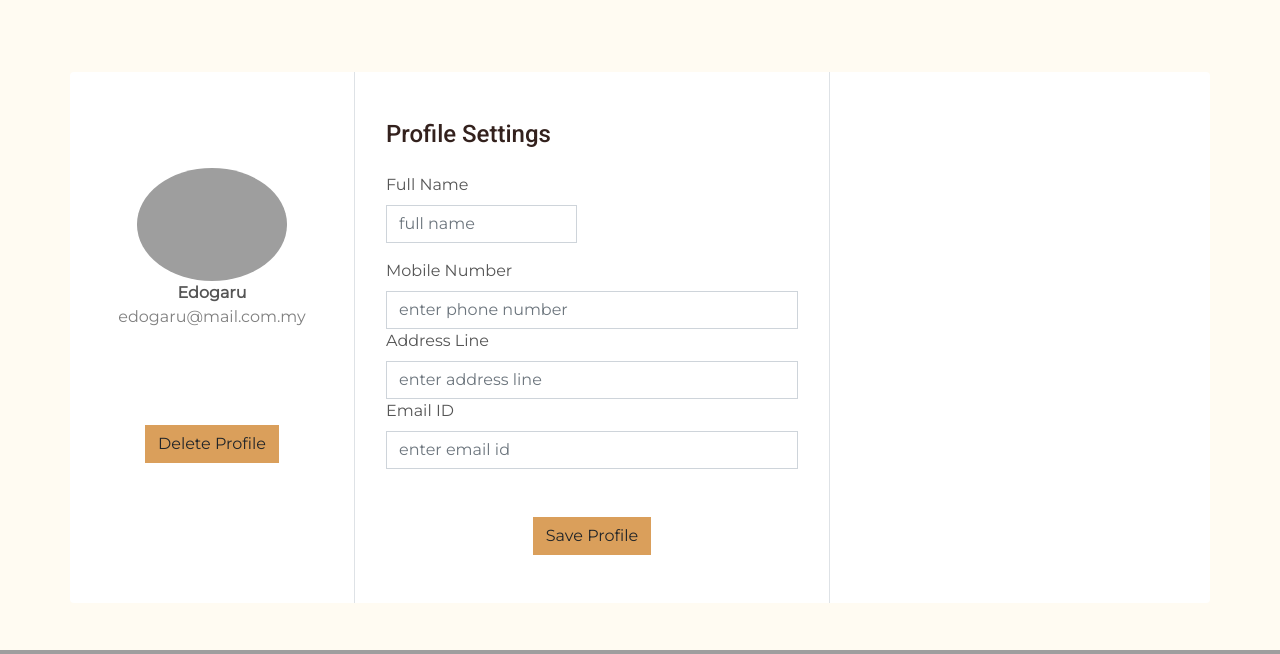
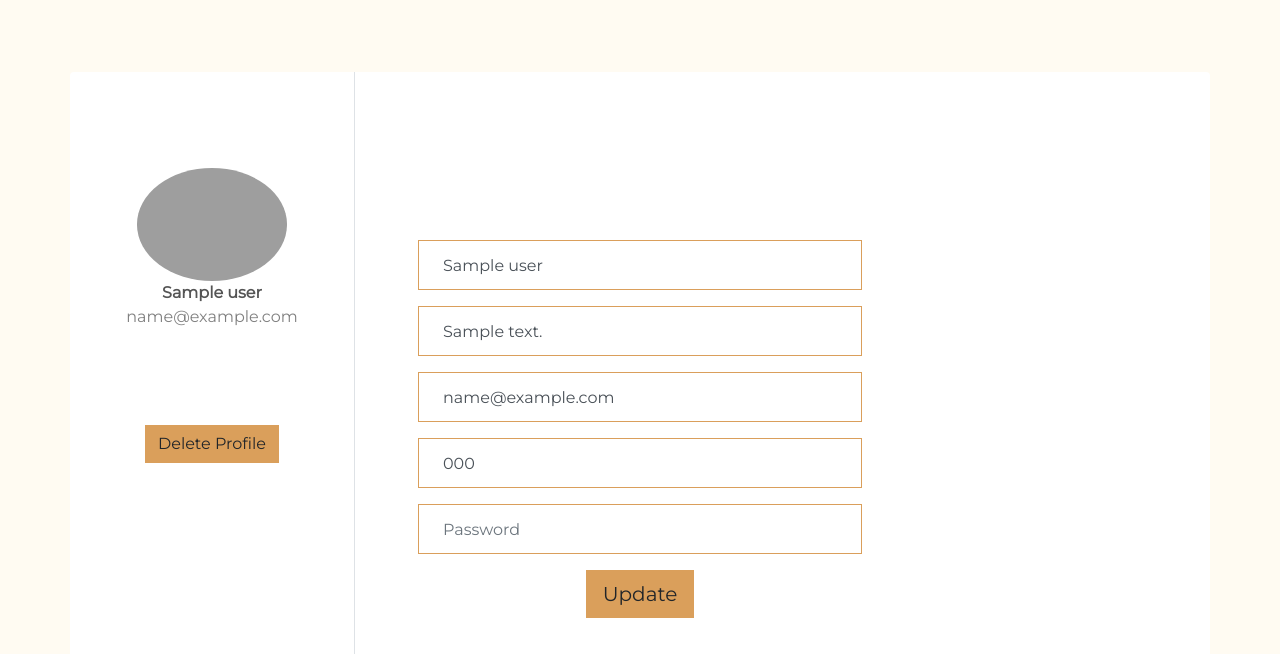
Before and after one commit to rachhhWrong/ICT3X03-Team37, a Flask app: page /account/edit_account/ in a window 1280 px wide. Shown: the part 120-774 px from the top of the page. Run offline with Flask 3, Linux system fonts and the light colour scheme; the visitor is signed in with stand-in values (Sample User, id 1); a database or web service that is not in the repository returns one stand-in record (values such as "Sample title"); parts of the project's set-up code (start-up, migrations or seed data) failed here and were passed over; some libraries are stand-ins or nearby versions; grey boxes are pictures that could not be loaded.

Commit message:
can update profile liao
can liao can liao

```diff
--- a/main.py
+++ b/main.py
@@ -57,6 +57,7 @@ def analyst_login():
 def login_page():
     if 'email' in session:
         # print("Logged in as: " + session['username'])
+        session.get('email')
         return render_template("login.html")
     else:
         return render_template("login.html")
@@ -74,7 +75,8 @@ def login():
         # analyst = mongo.db.analyst
         # analyst_user = analyst.find_one({'name': request.form['username']})
         if login_user:
-            if bcrypt.hashpw(request.form['password'].encode('utf-8'),login_user['password']) == login_user['password']:
+            if bcrypt.hashpw(request.form['password'].encode('utf-8'), login_user['password']) == login_user[
+                'password']:
                 session['email'] = login_user['email']
                 flash('Login Success', category='success')
                 return redirect(url_for('allproducts'))
@@ -84,7 +86,6 @@ def login():
             flash('Email does not exist', category='error')
 
     return render_template("login.html", boolean=True)
-
 
 
 # pseudocode dont erase
@@ -125,9 +126,22 @@ def account():
     return render_template("account_page.html")
 
 
-@app.route('/account/edit_account/')
+@app.route('/account/edit_account/', methods=['GET', 'POST'])
 def edit_account():
-    return render_template("edit_account_page.html")
+    session.get('email')
+    users = mongo.db.users
+    user = users.find_one({'email': session['email']})
+    name = user['name']
+    address = user['address']
+    mobile = user['mobile']
+    if request.method == 'POST':
+        if user:
+            hashpass = bcrypt.hashpw(request.form['password'].encode('utf-8'), bcrypt.gensalt())
+            users.find_one_and_update({'email': session['email']}, {'$set': {'name': request.form['name'], 'email': request.form['email'], 'password': hashpass,
+                              'address': request.form['address'], 'mobile': request.form['mobile']}})
+            session['email'] = request.form['email']
+            return redirect(url_for('home'))
+    return render_template("edit_account_page.html", name=name, address=address, mobile=mobile)
 
 
 @app.route('/checkout/')
@@ -155,7 +169,7 @@ def allproducts():
 @app.route('/indiv-product/id=<int:id>', methods=['GET', 'POST'])
 def showgood(id):
     product = mongo.db.products
-    retrieve_product = product.find_one({'product_id':id})
+    retrieve_product = product.find_one({'product_id': id})
     return render_template("indiv_product.html", product=retrieve_product)
 
 
--- a/website/templates/edit_account_page.html
+++ b/website/templates/edit_account_page.html
@@ -3,6 +3,7 @@
 <head>
     <meta charset="UTF-8">
     <title>Edit Account</title>
+    <meta content="width=device-width, initial-scale=1.0" name="viewport">
     {% include 'links.html' %}
 </head>
 <body>
@@ -12,29 +13,128 @@
 <div class="container rounded bg-white mt-5 mb-5">
     <div class="row">
         <div class="col-md-3 border-right">
-            <div class="d-flex flex-column align-items-center text-center p-3 py-5"><img class="rounded-circle mt-5" width="150px" src="https://st3.depositphotos.com/15648834/17930/v/600/depositphotos_179308454-stock-illustration-unknown-person-silhouette-glasses-profile.jpg"><span class="font-weight-bold">Edogaru</span><span class="text-black-50">edogaru@mail.com.my</span><span> </span></div>
-            <div class="mt-5 text-center"><button class="btn btn-primary profile-button" type="button">Delete Profile</button></div>
+            <div class="d-flex flex-column align-items-center text-center p-3 py-5"><img class="rounded-circle mt-5"
+                                                                                         width="150px"
+                                                                                         src="https://st3.depositphotos.com/15648834/17930/v/600/depositphotos_179308454-stock-illustration-unknown-person-silhouette-glasses-profile.jpg">
+                <span
+                    class="font-weight-bold">{{ name }}</span>
+                <span
+                    class="text-black-50">{{ session['email'] }}</span><span> </span></div>
+            <div class="mt-5 text-center">
+                <button class="btn btn-primary profile-button" type="button">Delete Profile</button>
+            </div>
         </div>
-        <div class="col-md-5 border-right">
-            <div class="p-3 py-5">
-                <div class="d-flex justify-content-between align-items-center mb-3">
-                    <h4 class="text-right">Profile Settings</h4>
+        <div class="col-lg-6">
+            <div class="text-center p-5">
+                <h1 class="text-white mb-4 mt-5">Update Account</h1>
+                <form class="mb-5" name="register_form" method="post" action="{{ url_for('edit_account') }}">
+                    <div class="form-group">
+                        <input type="text" name="name" id="name"
+                               pattern="[A-Za-z\s]{1,64}"
+                               title="No special characters and within 64 characters"
+                               class="form-control bg-transparent border-primary p-4 field" placeholder="Full Name"
+                               required="required" value="{{ name }}"/>
+                    </div>
+                    <div class="form-group">
+                        <input type="text" name="address" id="address"
+                               pattern="[A-Za-z0-9\s,#-]{1,64}"
+                               title="invalid characters or over 64 characters"
+                               class="form-control bg-transparent border-primary p-4 field" placeholder="Address"
+                               required="required" value="{{ address }}"/>
+                    </div>
+                    <div class="form-group">
+                        <input type="email" name="email"
+                               class="form-control bg-transparent border-primary p-4 field" placeholder="Email"
+                               required="required" value="{{ session['email'] }}"/>
+                    </div>
+                    <div class="form-group">
+                        <input type="number" name="mobile"
+                               class="form-control bg-transparent border-primary p-4 field" placeholder="Mobile Number"
+                               required="required" value="{{ mobile }}"/>
+                    </div>
+                    <div class="form-group">
+                        <input type="password" name="password" id="password"
+                               pattern="(?=.*\d)(?=.*[a-z])(?=.*[A-Z]).{8,128}"
+                               title="Must contain at least one number and one uppercase and lowercase letter, and at least 8 or more characters"
+                               class="form-control bg-transparent border-primary p-4 field"
+                               placeholder="Password"
+                               required="required"/>
+                    </div>
+
+                    <p class="error error--hidden"></p>
+                    <div>
+                        <!--<button class="btn btn-primary btn-block font-weight-bold py-3" type="submit">Register</button> -->
+                        <input type="submit" value="Update" class="btn btn-primary btn-lg">
+                    </div>
+                </form>
+            </div>
+            <div class="d-block p-2 bg-white">
+                <div id="message">
+                    <h3>Password must contain the following:</h3>
+                    <p id="letter" class="invalid">A <b>lowercase</b> letter</p>
+                    <p id="capital" class="invalid">A <b>capital (uppercase)</b> letter</p>
+                    <p id="number" class="invalid">A <b>number</b></p>
+                    <p id="length" class="invalid">Minimum <b>8 characters</b></p>
                 </div>
-                <div class="row mt-2">
-                    <div class="col-md-6"><label class="labels">Full Name</label><input type="text" class="form-control" placeholder="full name" value=""></div>
-                </div>
-                <div class="row mt-3">
-                    <div class="col-md-12"><label class="labels">Mobile Number</label><input type="text" class="form-control" placeholder="enter phone number" value=""></div>
-                    <div class="col-md-12"><label class="labels">Address Line</label><input type="text" class="form-control" placeholder="enter address line" value=""></div>
-                    <div class="col-md-12"><label class="labels">Email ID</label><input type="text" class="form-control" placeholder="enter email id" value=""></div>
-                </div>
-                <div class="mt-5 text-center"><button class="btn btn-primary profile-button" type="button">Save Profile</button></div>
             </div>
         </div>
     </div>
 </div>
+</body>
+<!-- Footer Start -->
+<div class="container-fluid footer text-white mt-5 pt-5 px-0 position-relative overlay-top">
+    <div class="row mx-0 pt-5 px-sm-3 px-lg-5 mt-4">
+        <div class="col-lg-4 col-md-6 mb-5">
+            <h4 class="text-white text-uppercase mb-4" style="letter-spacing: 3px;">Get In Touch</h4>
+            <p><i class="fa fa-map-marker-alt mr-2"></i>10 Dover Dr, Singapore 138683</p>
+            <p><i class="fa fa-phone-alt mr-2"></i>+65 6592 1189</p>
+            <p class="m-0"><i class="fa fa-envelope mr-2"></i>enquiry@tisbakery.com.sg</p>
+        </div>
+        <div class="col-lg-4 col-md-6 mb-5">
+            <h4 class="text-white text-uppercase mb-4" style="letter-spacing: 3px;">Follow Us</h4>
+            <p>Follow us!</p>
+            <div class="d-flex justify-content-start">
+                <a class="btn btn-lg btn-outline-light btn-lg-square mr-2" href="#"><i class="fab fa-twitter"></i></a>
+                <a class="btn btn-lg btn-outline-light btn-lg-square mr-2" href="#"><i class="fab fa-facebook-f"></i></a>
+                <a class="btn btn-lg btn-outline-light btn-lg-square mr-2" href="#"><i class="fab fa-linkedin-in"></i></a>
+                <a class="btn btn-lg btn-outline-light btn-lg-square" href="#"><i class="fab fa-instagram"></i></a>
+            </div>
+        </div>
+        <div class="col-lg-4 col-md-6 mb-5">
+            <h4 class="text-white text-uppercase mb-4" style="letter-spacing: 3px;">Open Hours</h4>
+            <div>
+                <h6 class="text-white text-uppercase">Monday - Friday</h6>
+                <p>8.00 AM - 8.00 PM</p>
+                <h6 class="text-white text-uppercase">Saturday - Sunday</h6>
+                <p>2.00 PM - 8.00 PM</p>
+            </div>
+        </div>
+
+    </div>
+    <div class="container-fluid text-center text-white border-top mt-4 py-4 px-sm-3 px-md-5" style="border-color: rgba(256, 256, 256, .1) !important;">
+        <p class="mb-2 text-white">Copyright &copy; <a class="font-weight-bold" >Domain</a>. All Rights Reserved.</p>
+        <p class="m-0 text-white">Designed by <a class="font-weight-bold" href="https://htmlcodex.com">HTML Codex</a></p>
+    </div>
 </div>
-{% include 'footer.html' %}
-</body>
 
+
+<!-- JavaScript Libraries -->
+    <script src="https://code.jquery.com/jquery-3.4.1.min.js"></script>
+    <script src="https://stackpath.bootstrapcdn.com/bootstrap/4.4.1/js/bootstrap.bundle.min.js"></script>
+    <script src="./static/lib/easing/easing.min.js"></script>
+    <script src="./static/lib/waypoints/waypoints.min.js"></script>
+    <script src="./static/lib/owlcarousel/owl.carousel.min.js"></script>
+    <!--<script src="../static/lib/tempusdominus/js/moment.min.js"></script> -->
+    <script src="./static/lib/tempusdominus/js/moment-timezone.min.js"></script>
+   <!-- <script src="../static/lib/tempusdominus/js/tempusdominus-bootstrap-4.min.js"></script>-->
+
+    <!-- Contact Javascript File -->
+    <script src="./static/mail/jqBootstrapValidation.min.js"></script>
+    <script src="./static/mail/contact.js"></script>
+    <script src="./static/js/scripts.js"></script>
+
+    <!-- Template Javascript -->
+    <script src="./static/js/main.js"></script>
+
+<!-- Footer End -->
 </html>
```
